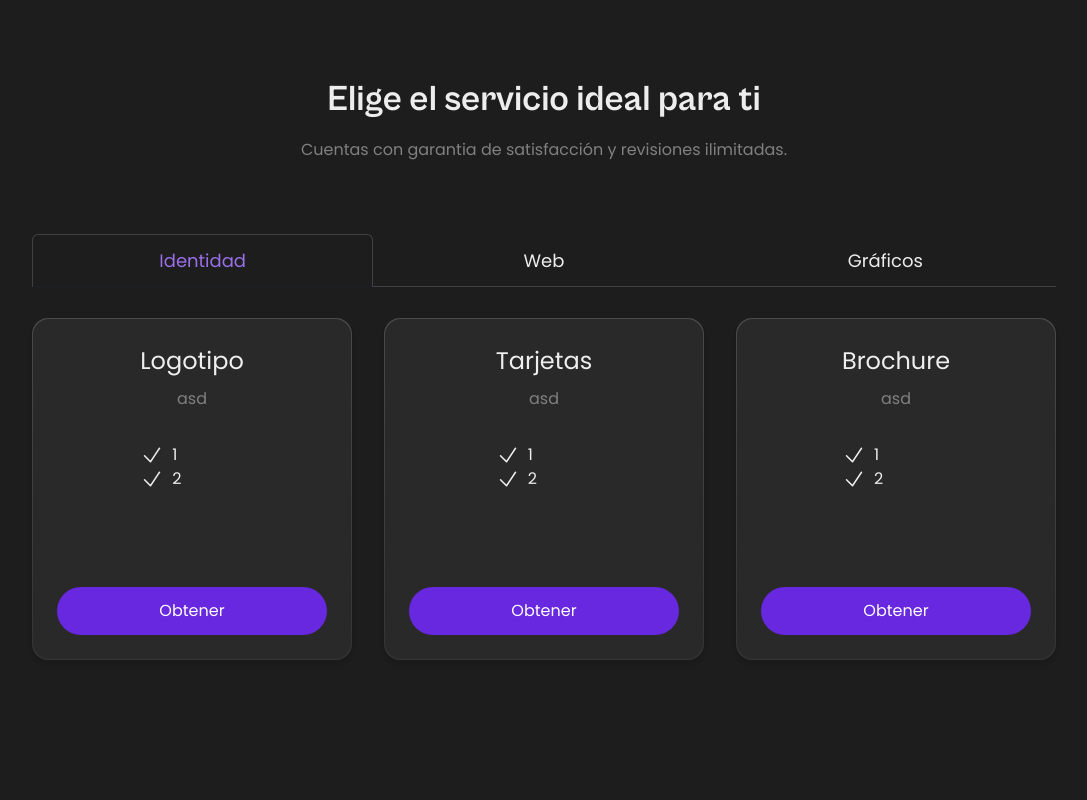
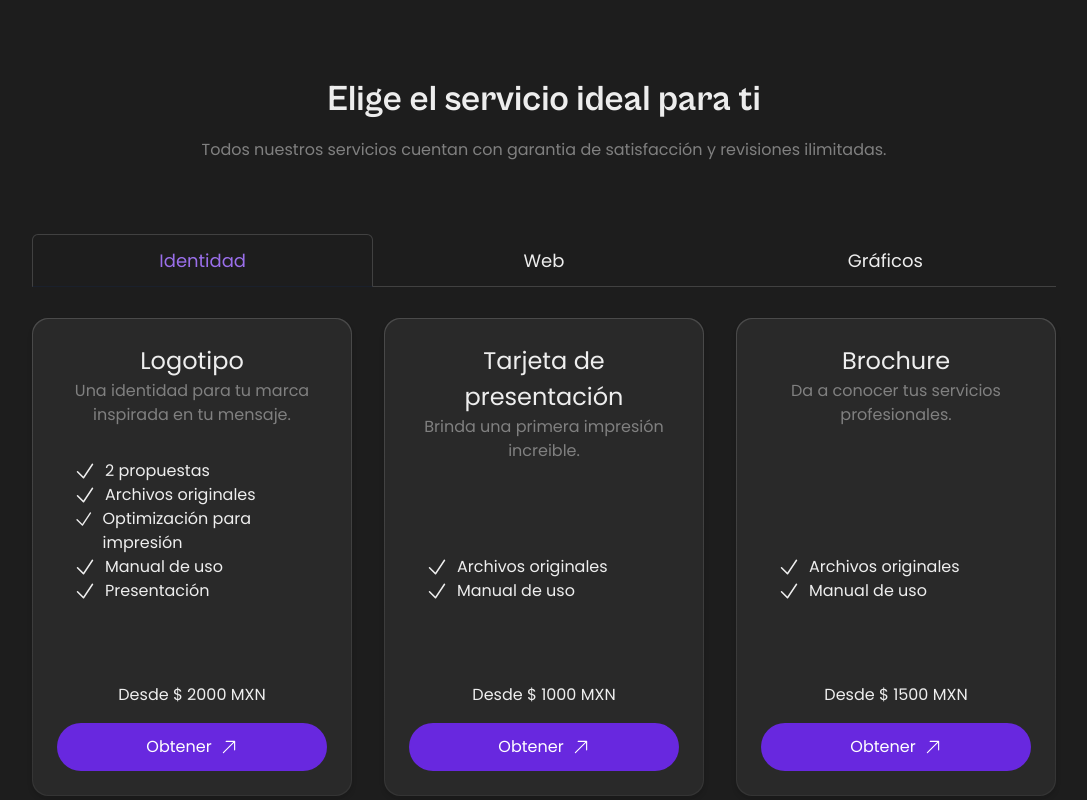
Before and after one commit to jorgesoriax/dsyner, a Next.js app: page / in a window 1280 px wide. Shown: the part 2620-3420 px from the top of the page, without its empty margins (96-1183 px from the left). Built offline with nearby package versions, Linux system fonts and the light colour scheme.

Commit message:
feat: added data price

```diff
--- a/src/components/PriceCard.js
+++ b/src/components/PriceCard.js
@@ -1,30 +1,53 @@
-import { HStack, List, ListItem, Stack, Text, VStack } from "@chakra-ui/react";
-import { CheckIcon } from "@heroicons/react/24/solid";
+import {
+  Highlight,
+  HStack,
+  List,
+  ListItem,
+  Stack,
+  Text,
+  VStack,
+} from "@chakra-ui/react";
+import { ArrowUpRightIcon, CheckIcon } from "@heroicons/react/24/solid";
 import { RoundedButton } from "./Buttons";
 import CrystalBox from "./CrystalBox";
 import Description from "./Description";
 
-export default function PriceCard({ title, description, features, ...props }) {
+export default function PriceCard({
+  title,
+  description,
+  features,
+  price,
+  ...props
+}) {
   const Header = () => {
     return (
-      <VStack>
-        <Text fontSize="2xl">{title}</Text>
+      <VStack spacing={0}>
+        <Text fontSize="2xl" textAlign="center">
+          {title}
+        </Text>
         <Description textAlign="center">{description}</Description>
       </VStack>
     );
   };
   const Features = () => {
     return (
-      <List w="100%" pb={{ base: 8, md: 16 }}>
+      <List w="100%" pb={{ base: 8, md: 16 }} px={{base: 0, md: 4}}>
         {features.map((feature, i) => (
           <ListItem key={i}>
-            <HStack>
+            <HStack align="start">
               <CheckIcon width={24} height={24} />
               <Text>{feature}</Text>
             </HStack>
           </ListItem>
         ))}
       </List>
+    );
+  };
+  const Price = () => {
+    return (
+      <Text w="100%" textAlign="center">
+        Desde {price}
+      </Text>
     );
   };
 
@@ -43,11 +66,17 @@ export default function PriceCard({ title, description, features, ...props }) {
   };
   return (
     <PriceCardContainer>
-      <VStack spacing={{ base: 4, md: 8 }}>
-        <Header />
+      <Header />
+      <VStack w="100%" spacing={{ base: 2, md: 4 }}>
         <Features />
+        <Price />
+        <RoundedButton
+          w="100%"
+          rightIcon={<ArrowUpRightIcon width={18} height={18} />}
+        >
+          Obtener
+        </RoundedButton>
       </VStack>
-      <RoundedButton w="100%">Obtener</RoundedButton>
     </PriceCardContainer>
   );
 }
--- a/src/data/pages/home/sections/pricing.json
+++ b/src/data/pages/home/sections/pricing.json
@@ -1,7 +1,7 @@
 {
     "header": {
         "title": "Elige el servicio ideal para ti",
-        "description": "Cuentas con garantia de satisfacción y revisiones ilimitadas."
+        "description": "Todos nuestros servicios cuentan con garantia de satisfacción y revisiones ilimitadas."
     },
     "priceTabs": {
         "categories": [
@@ -10,27 +10,33 @@
                 "services": [
                     {
                         "title": "Logotipo",
-                        "description": "asd",
+                        "description": "Una identidad para tu marca inspirada en tu mensaje.",
                         "features": [
-                            "1",
-                            "2"
-                        ]
+                            "2 propuestas",
+                            "Archivos originales",
+                            "Optimización para impresión",
+                            "Manual de uso",
+                            "Presentación"
+                        ],
+                        "price": "$ 2000 MXN"
                     },
                     {
-                        "title": "Tarjetas",
-                        "description": "asd",
+                        "title": "Tarjeta de presentación",
+                        "description": "Brinda una primera impresión increible.",
                         "features": [
-                            "1",
-                            "2"
-                        ]
+                            "Archivos originales",
+                            "Manual de uso"
+                        ],
+                        "price": "$ 1000 MXN"
                     },
                     {
                         "title": "Brochure",
-                        "description": "asd",
+                        "description": "Da a conocer tus servicios profesionales.",
                         "features": [
-                            "1",
-                            "2"
-                        ]
+                            "Archivos originales",
+                            "Manual de uso"
+                        ],
+                        "price": "$ 1500 MXN"
                     }
                 ]
             },
@@ -39,27 +45,23 @@
                 "services": [
                     {
                         "title": "Diseño de página web",
-                        "description": "asd",
+                        "description": "Dale forma a tu presencia online.",
                         "features": [
-                            "3",
-                            "4"
-                        ]
+                            "UI Kit",
+                            "Archivos originales"
+                        ],
+                        "price": "$ 2000 MXN"
                     },
                     {
-                        "title": "Página de redes sociales",
-                        "description": "asd",
+                        "title": "Redes sociales",
+                        "description": "Expresa tu marca con tu comunidad.",
                         "features": [
-                            "3",
-                            "4"
-                        ]
-                    },
-                    {
-                        "title": "Feed de redes sociales",
-                        "description": "asd",
-                        "features": [
-                            "3",
-                            "4"
-                        ]
+                            "Imagen de perfil",
+                            "Historias destacadas",
+                            "3-6 publicaciones",
+                            "Manual de uso"
+                        ],
+                        "price": "$ 1750 MXN"
                     }
                 ]
             },
@@ -68,11 +70,12 @@
                 "services": [
                     {
                         "title": "Ilustración",
-                        "description": "asd",
+                        "description": "Da vida a tu contenido.",
                         "features": [
-                            "5",
-                            "6"
-                        ]
+                            "Optimización para impresión",
+                            "Manual de uso"
+                        ],
+                        "price": "$ 1000 MXN"
                     }
                 ]
             }
```
